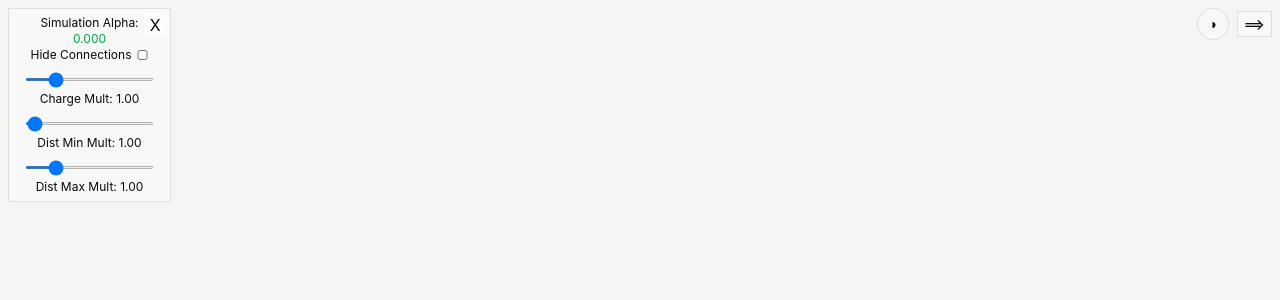
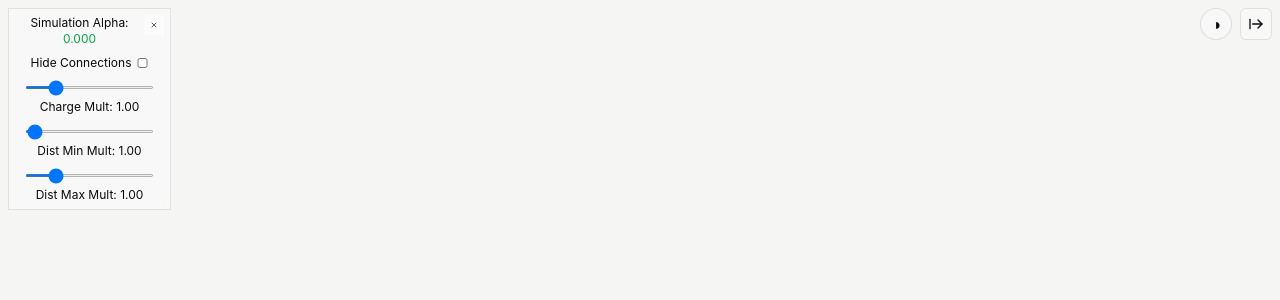
Before and after one commit to TheTexta/portfolio, a Next.js app: page /components/projects/photo-graph in a window 1280 px wide. Shown: the top 300 px of the page. Built offline with nearby package versions, Linux system fonts and the light colour scheme; no server answers.

Commit message:
icon consistency improvements + lucide icon implemntation

```diff
--- a/app/components/projects/photo-graph/PhotoGraphCanvas.tsx
+++ b/app/components/projects/photo-graph/PhotoGraphCanvas.tsx
@@ -3,6 +3,11 @@
 import Link from "next/link";
 import { useEffect, useRef, useState } from "react";
 import * as d3 from "d3";
+
+import { ArrowRightFromLine } from 'lucide-react';
+import { X } from 'lucide-react';
+import { Menu } from 'lucide-react';
+
 
 
 import {
@@ -82,7 +87,7 @@ const GRAPH_CONFIG = {
 };
 
 const overlayControlClass =
-  "cursor-pointer bg-white/30 px-1.5 text-base text-inherit backdrop-blur-[2px]";
+  "cursor-pointer bg-white/30 px-1.5 backdrop-blur-[2px]";
 const overlayPanelClass =
   "absolute left-[1vmin] top-[1vmin] z-[5] space-y-2 bg-white/30 p-1.5 text-center backdrop-blur-[2px]";
 const overlayTextClass = "m-0 p-0 text-xs";
@@ -788,6 +793,8 @@ export default function PhotoGraphCanvas({
 
   // TODO: make this fade between colours instead of hard switching.
   const alphaColorClass = alpha < 0.01 ? "text-green-600" : "text-red-600";
+
+
   const canvasThemeClass = darkMode ? "bg-neutral-950 text-neutral-100" : "bg-stone-100 text-neutral-950";
   const overlayToneClass = darkMode
     ? "border border-white/10 bg-black/35 text-neutral-100"
@@ -795,11 +802,22 @@ export default function PhotoGraphCanvas({
   const inspectOverlayClass = darkMode ? "bg-black/75 text-neutral-100" : "bg-white/75 text-neutral-950";
 
   return (
-    <div className={`m-0 h-screen w-screen overflow-hidden transition-colors ${canvasThemeClass}`}>
-      <div className="absolute right-[1vmin] top-[1vmin] z-5 flex items-center gap-2">
+    <div className={`h-full w-full transition-colors ${canvasThemeClass}`}>
+      <nav className="absolute left-[1vmin] right-[1vmin] top-[1vmin] z-[5] flex h-8 items-center">
+        {!menuOpen && (
+          <button
+            onClick={() => setMenuOpen(true)}
+            className={`flex h-8 w-8 items-center justify-center rounded-md ${overlayControlClass} ${overlayToneClass}`}
+            aria-label="Open graph controls"
+          >
+            <Menu className="h-4 w-4" />
+          </button>
+        )}
+
+        <div className="ml-auto flex h-full items-center gap-2">
           <button
             onClick={() => setDarkMode((current) => !current)}
-          className={`${overlayControlClass} ${overlayToneClass} h-8 min-w-8 rounded-full px-2 text-sm leading-none`}
+            className={`flex h-8 w-8 items-center justify-center rounded-full ${overlayControlClass} ${overlayToneClass}`}
             aria-label={darkMode ? "Switch to light mode" : "Switch to dark mode"}
             aria-pressed={darkMode}
           >
@@ -808,35 +826,31 @@ export default function PhotoGraphCanvas({
 
           <Link
             href="/"
-          className={`text-center ${overlayControlClass} ${overlayToneClass}`}
+            className={`flex h-8 w-8 items-center justify-center rounded-md ${overlayControlClass} ${overlayToneClass}`}
             aria-label="Back to home"
           >
-          ==&gt;
+            <ArrowRightFromLine className="h-4 w-4" />
           </Link>
         </div>
-
-      {!menuOpen && (
-        <button
-          onClick={() => setMenuOpen(true)}
-          className={`absolute left-[1vmin] top-[1vmin] z-5 ${overlayControlClass} ${overlayToneClass}`}
-          aria-label="Open graph controls"
-        >
-          ☰
-        </button>
-      )}
+      </nav>
 
       {menuOpen && (
         <div className={`${overlayPanelClass} ${overlayToneClass}`}>
+          <div className="w-full flex items-start">
+            <div className="flex-1 text-center">
+              <p className={overlayTextClass}>Simulation Alpha:</p>
+              <p className={`${overlayTextClass} ${alphaColorClass}`}>{alpha.toFixed(3)}</p>
+            </div>
+
             <button
               onClick={() => setMenuOpen(false)}
-            className={`absolute right-[2%] top-[2%] ${overlayControlClass}`}
+              className={`ml-auto m-0 flex h-5 w-5 items-center justify-center ${overlayControlClass}`}
               aria-label="Close graph controls"
             >
-            X
+              <X className="h-4 w-4" />
             </button>
 
-          <p className={overlayTextClass}>Simulation Alpha:</p>
-          <p className={`${overlayTextClass} ${alphaColorClass}`}>{alpha.toFixed(3)}</p>
+          </div>
 
           <label className={`flex items-center justify-center gap-1 ${overlayTextClass}`}>
             Hide Connections{" "}
@@ -895,7 +909,7 @@ export default function PhotoGraphCanvas({
               event.stopPropagation();
               setInspectUrl(null);
             }}
-            className={`absolute right-[2%] top-[2%] ${overlayControlClass}`}
+            className={`absolute right-[2%] top-[2%] flex h-8 w-8 items-center justify-center ${overlayControlClass}`}
             aria-label="Close image inspection"
           >
             X
--- a/package.json
+++ b/package.json
@@ -13,6 +13,7 @@
     "@vercel/speed-insights": "^1.3.1",
     "d3": "^7.9.0",
     "firebase": "^12.10.0",
+    "lucide-react": "^0.576.0",
     "next": "16.1.6",
     "postcss": "^8.5.6",
     "react": "19.2.3",
```
Also changed, not shown: 2 other files (tests, documents, lock files or other folders). Lines whose indentation alone changed are shown as unchanged.
